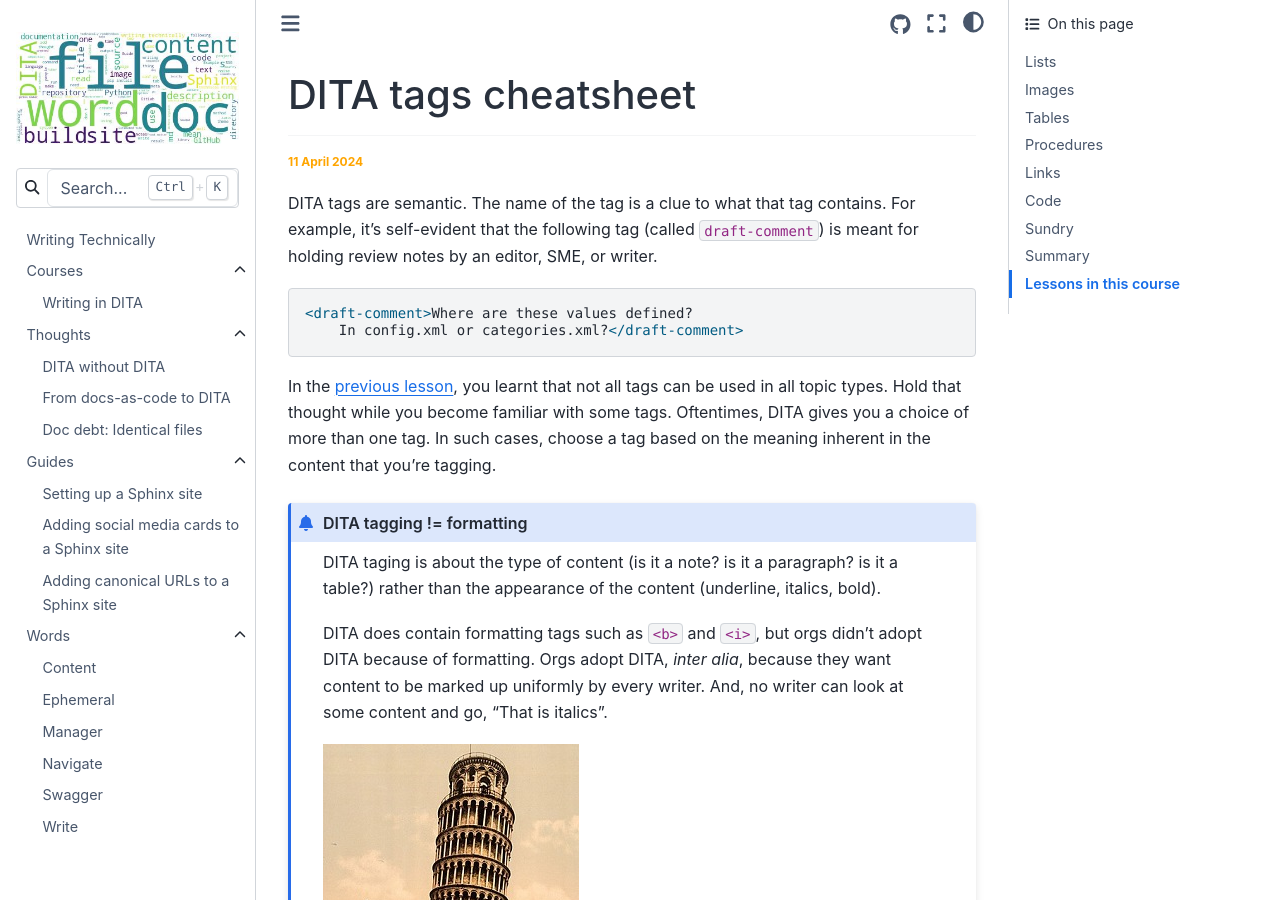
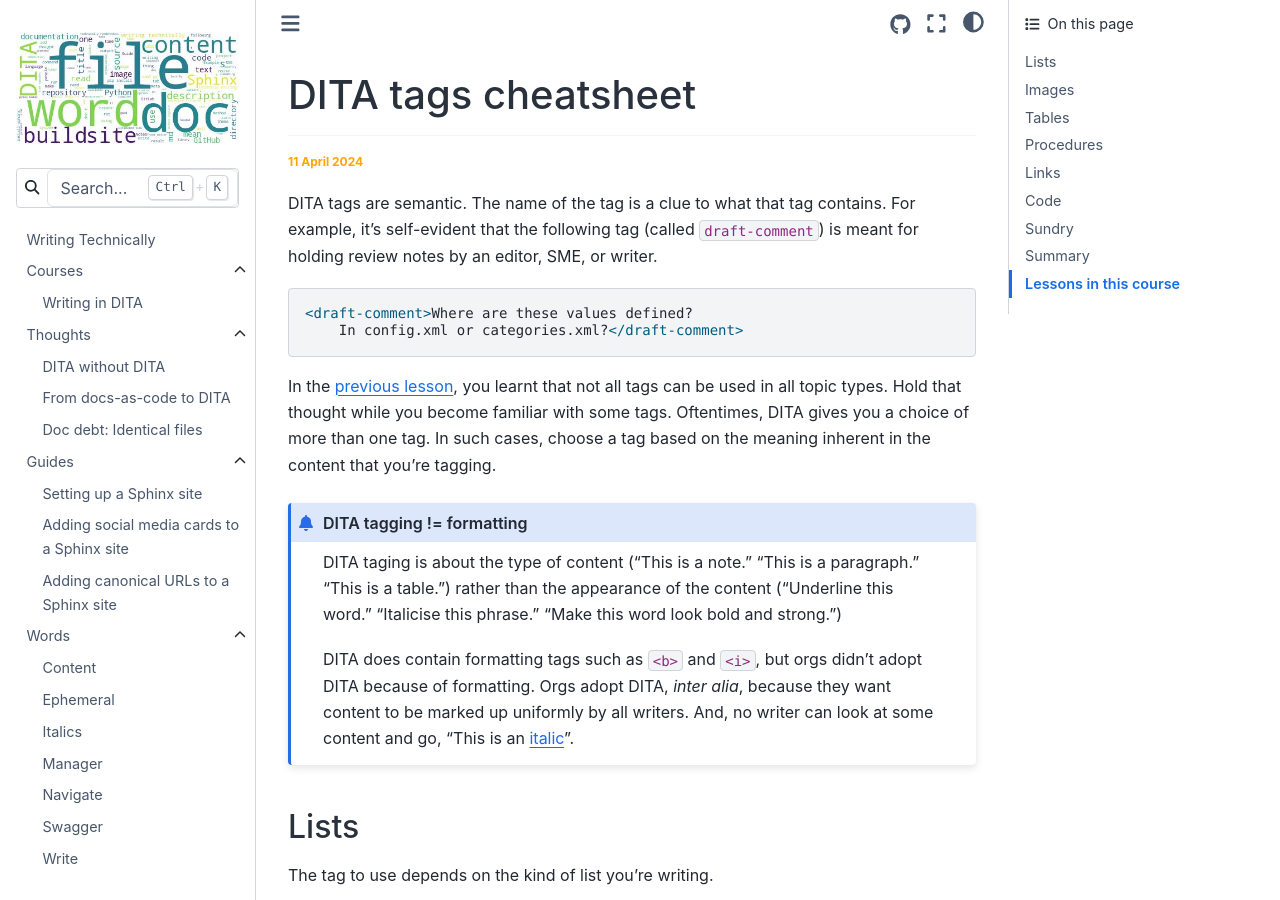
Before and after one commit to AninditaBasu/writing-technically, a Sphinx documentation site: the page built from docs/source/courses-dita-authoring-tags-cheatsheet.md, in a window 1280 px wide and 900 px high. Built offline with Sphinx 7.4.7 and the Sphinx Book theme 1.1.4, drawn with Linux system fonts in a browser that asks for light colours.

Commit message:
dita wip and italics

````diff
--- a/docs/source/courses-dita-authoring-tags-cheatsheet.md
+++ b/docs/source/courses-dita-authoring-tags-cheatsheet.md
@@ -38,11 +38,9 @@ In the [previous lesson](courses-dita-authoring-tags.md), you learnt that not al
 
 ```{admonition} DITA tagging != formatting
 
-   DITA taging is about the type of content (is it a note? is it a paragraph? is it a table?) rather than the appearance of the content (underline, italics, bold).
+   DITA taging is about the type of content ("This is a note." "This is a paragraph." "This is a table.") rather than the appearance of the content ("Underline this word." "Italicise this phrase." "Make this word look bold and strong.")
 
-   DITA does contain formatting tags such as `<b>` and `<i>`, but orgs didn't adopt DITA because of formatting.  Orgs adopt DITA, _inter alia_, because they want content to be marked up uniformly by every writer. And, no writer can look at some content and go, "That is italics".
-
-   ![The leaning tower of Pisa in the 1890s, by Unknown author, https://coololdphotos.com/leaning-tower-of-pisa-in-the-1890s/, Public Domain, https://commons.wikimedia.org/w/index.php?curid=77102202](images/pisa_leaning_tower.jpg)
+   DITA does contain formatting tags such as `<b>` and `<i>`, but orgs didn't adopt DITA because of formatting.  Orgs adopt DITA, _inter alia_, because they want content to be marked up uniformly by all writers. And, no writer can look at some content and go, "This is an [italic](words-italics.md)".
 
 ```
 
--- a/docs/source/index-words.rst
+++ b/docs/source/index-words.rst
@@ -51,6 +51,7 @@ A lexicon of words and phrases.
 
     words-content.md
     words-ephemeral.md
+    words-italics.md
     words-manager.md
     words-navigate.md
     words-swagger.md
````
Also changed, not shown: docs/source/courses-dita-authoring.md (+3 -3 lines), docs/source/words-italics.md (added, +51 -0 lines).
